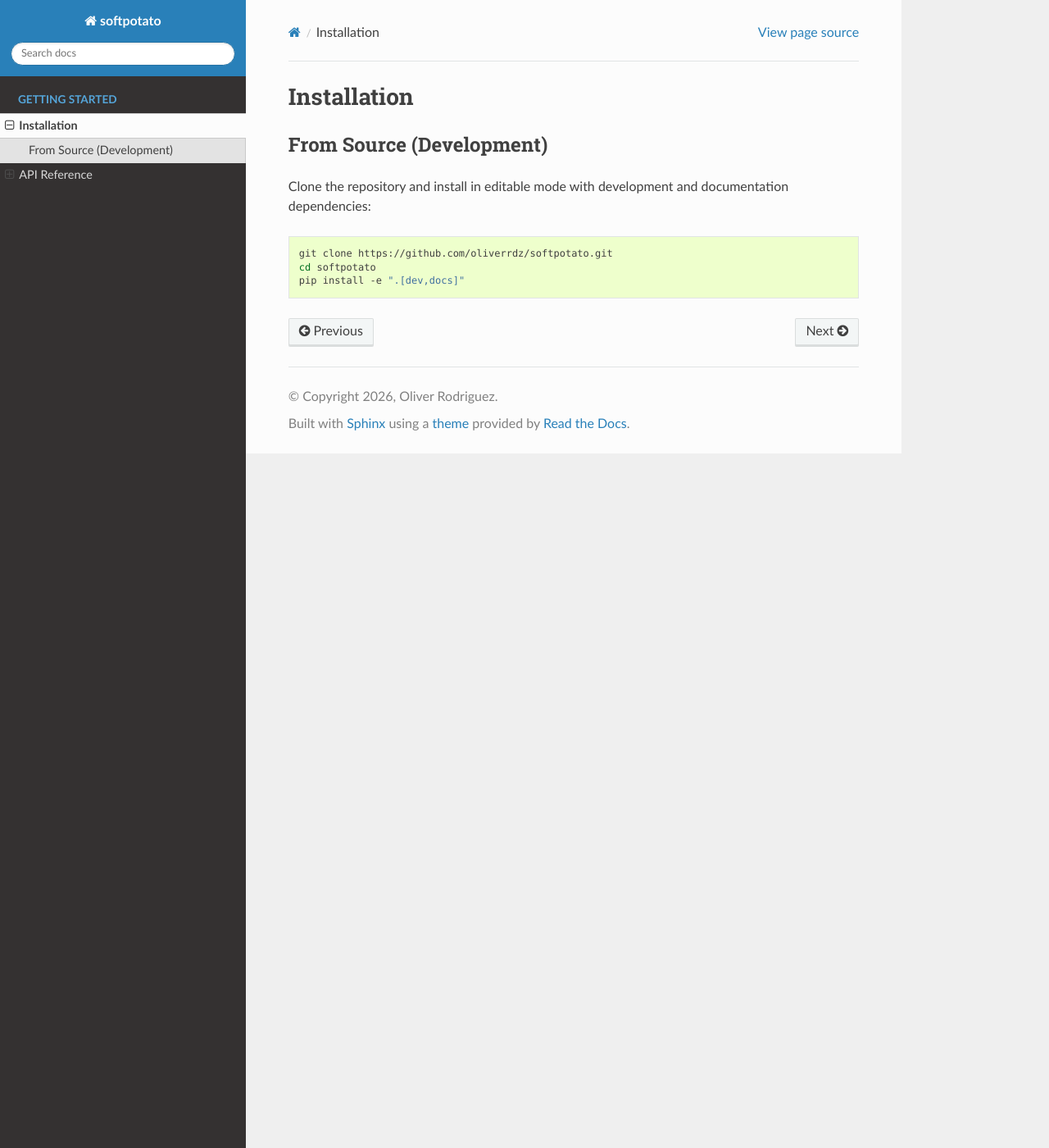
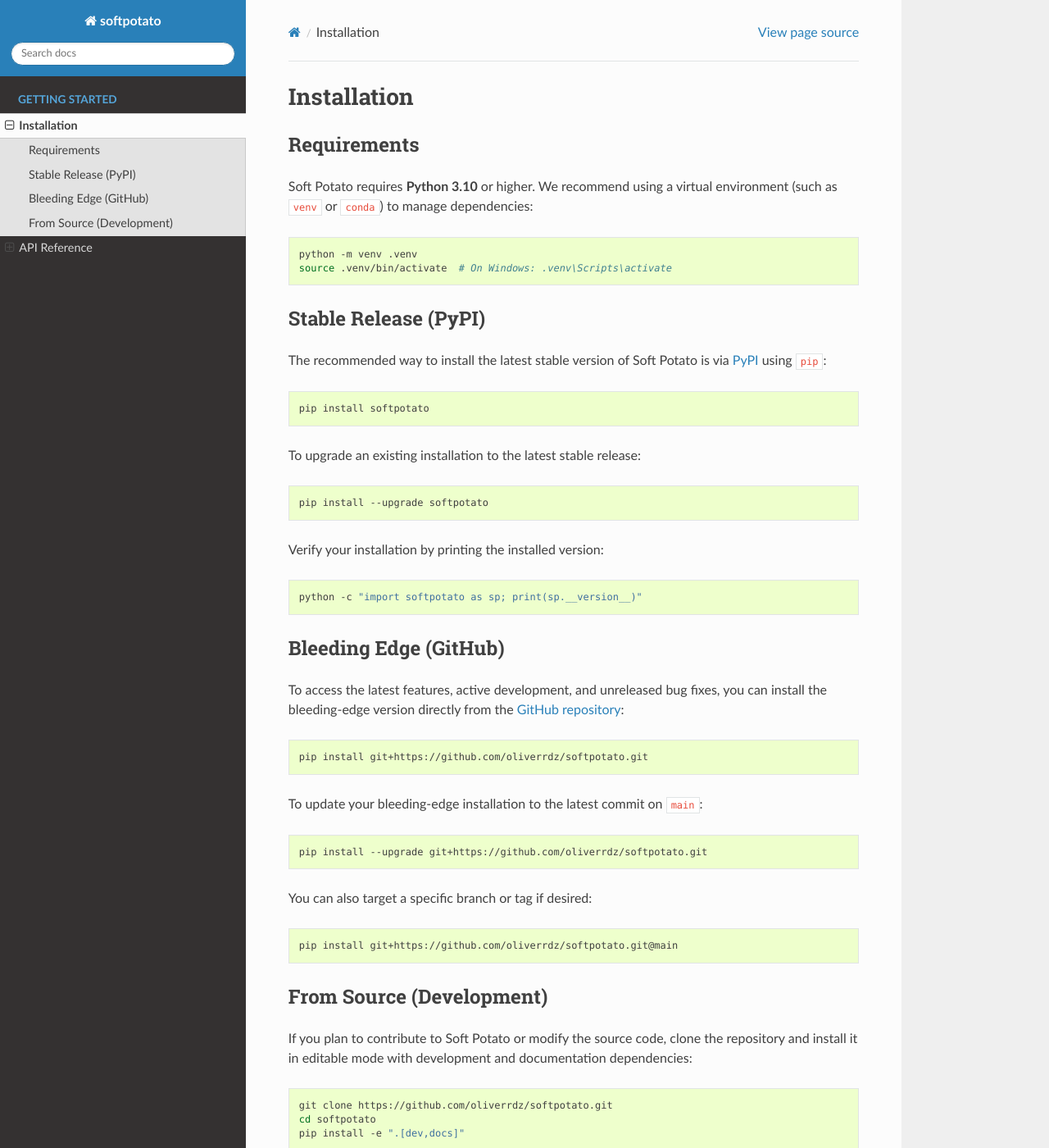
Before and after one commit to oliverrdz/softpotato, a Sphinx documentation site: the page built from docs/installation.rst, in a window 1280 px wide and 1400 px high. Shown: the whole window at 82% size. Built offline with Sphinx 7.4.7 and the Read the Docs theme 3.1.0, drawn with Linux system fonts in a browser that asks for light colours; some of the changed text lies outside the part shown.

Commit message:
Enhance installation documentation with detailed setup instructions and optional dependencies

```diff
--- a/docs/installation.rst
+++ b/docs/installation.rst
@@ -1,13 +1,74 @@
 Installation
 ============
+
+Requirements
+------------
+
+Soft Potato requires **Python 3.10** or higher. We recommend using a virtual environment (such as ``venv`` or ``conda``) to manage dependencies:
+
+.. code-block:: bash
+
+   python -m venv .venv
+   source .venv/bin/activate  # On Windows: .venv\Scripts\activate
+
+
+Stable Release (PyPI)
+---------------------
+
+The recommended way to install the latest stable version of Soft Potato is via `PyPI <https://pypi.org/project/softpotato/>`_ using ``pip``:
+
+.. code-block:: bash
+
+   pip install softpotato
+
+To upgrade an existing installation to the latest stable release:
+
+.. code-block:: bash
+
+   pip install --upgrade softpotato
+
+Verify your installation by printing the installed version:
+
+.. code-block:: bash
+
+   python -c "import softpotato as sp; print(sp.__version__)"
+
+
+Bleeding Edge (GitHub)
+----------------------
+
+To access the latest features, active development, and unreleased bug fixes, you can install the bleeding-edge version directly from the `GitHub repository <https://github.com/oliverrdz/softpotato>`_:
+
+.. code-block:: bash
+
+   pip install git+https://github.com/oliverrdz/softpotato.git
+
+To update your bleeding-edge installation to the latest commit on ``main``:
+
+.. code-block:: bash
+
+   pip install --upgrade git+https://github.com/oliverrdz/softpotato.git
+
+You can also target a specific branch or tag if desired:
+
+.. code-block:: bash
+
+   pip install git+https://github.com/oliverrdz/softpotato.git@main
+
 
 From Source (Development)
 -------------------------
 
-Clone the repository and install in editable mode with development and documentation dependencies:
+If you plan to contribute to Soft Potato or modify the source code, clone the repository and install it in editable mode with development and documentation dependencies:
 
 .. code-block:: bash
 
    git clone https://github.com/oliverrdz/softpotato.git
    cd softpotato
    pip install -e ".[dev,docs]"
+
+Available optional dependency extras defined in ``pyproject.toml``:
+
+* ``[test]``: Dependencies for running tests (``pytest``, ``pytest-cov``, ``nbmake``).
+* ``[docs]``: Dependencies for building the documentation (``sphinx``, ``sphinx-rtd-theme``, ``nbsphinx``, etc.).
+* ``[dev]``: All development tools including tests, linters (``ruff``, ``mypy``), and documentation builders.
```
